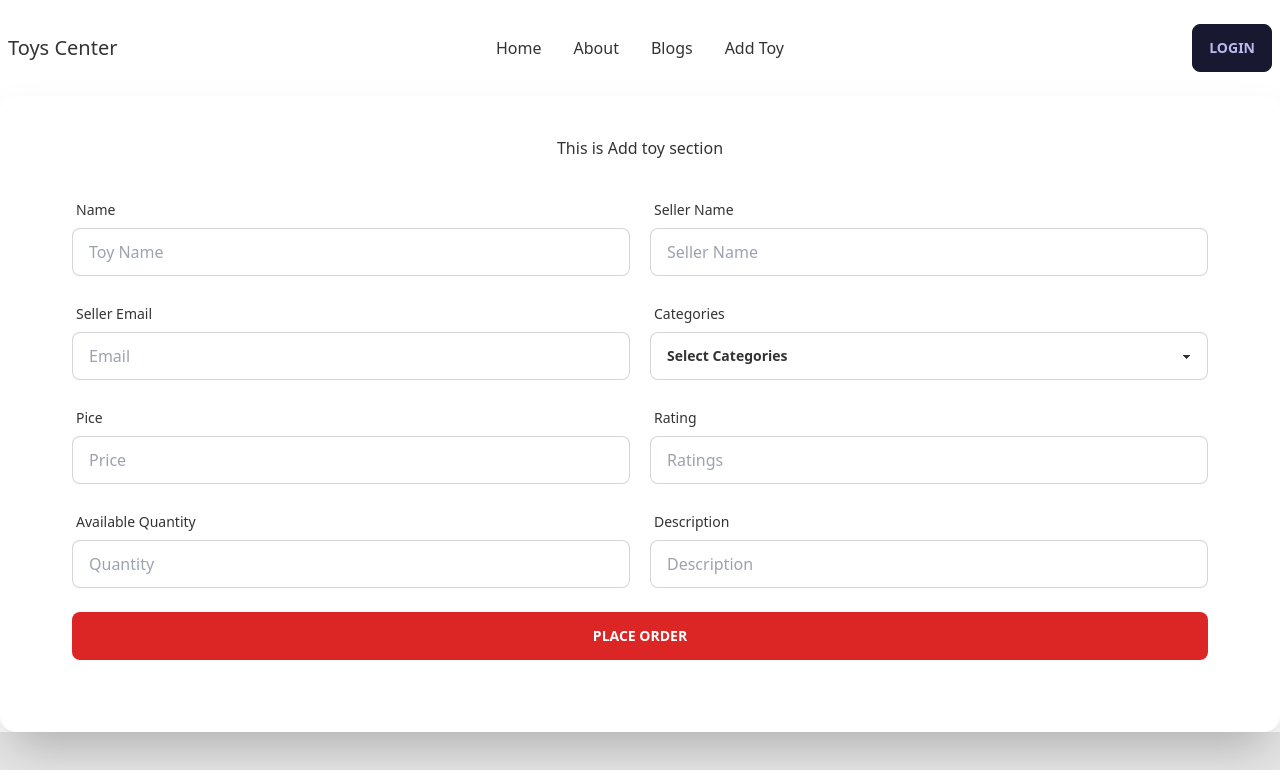
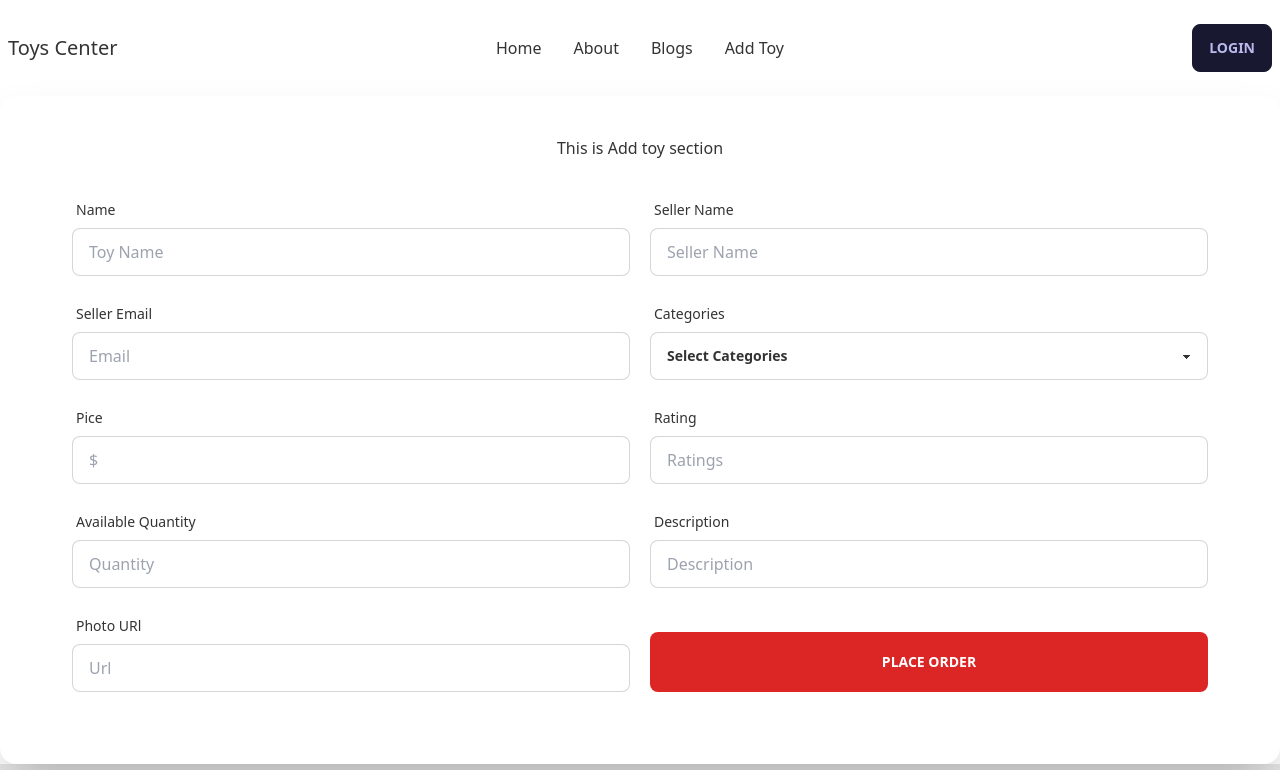
Before and after one commit to bijoymamud/Toys-Center-Client, a React (Vite) app: page /addtoy in a window 1280 px wide. Shown: the top 770 px of the page. Built offline with nearby package versions, Linux system fonts and the light colour scheme; no server answers.

Commit message:
added data to mongobd

```diff
--- a/src/Pages/AddToy/AddToy.jsx
+++ b/src/Pages/AddToy/AddToy.jsx
@@ -1,11 +1,48 @@
+import { useContext } from "react";
+import { AuthContext } from "../providers/AuthProviders";
 
 
 const AddToy = () => {
 
+  const { user } = useContext(AuthContext);
 
+  const handleToyInfoSubmit = (event) => {
+    event.preventDefault();
 
+    const form = event.target;
+    const toyName = form.toyName.value;
+    const name = form.name.value;
+    const email = user?.email;
+    const category = form.categories.value;
+    const price = form.price.value;
+    const rating = form.rating.value;
+    const quantity = form.quantity.value;
+    const description = form.description.value;
 
+    const order = {
+      customerName: name,
+      email,
+      toyName,
+      category,
+      rating,
+      price,
+      quantity,
+      description
+    }
+    console.log(order);
 
+    fetch('http://localhost:5000/toyinfo', {
+      method: "POST",
+      headers: {
+        'content-type': 'application/json'
+      },
+      body: JSON.stringify(order)
+    })
+      .then(res => res.json())
+      .then(data => {
+        console.log(data);
+      })
+  }
 
 
 
@@ -18,7 +55,7 @@ const AddToy = () => {
 
         <div className="card flex-shrink-0 w-full p-10 shadow-2xl bg-base-100">
           <h3 className="text-center">This is Add toy section</h3>
-          <form  >
+          <form onSubmit={handleToyInfoSubmit} >
             <div className="card-body  ">
               <div >
                 <div className='grid grid-cols-2 gap-5 mt-0'>
@@ -26,20 +63,20 @@ const AddToy = () => {
                     <label className="label">
                       <span className="label-text">Name</span>
                     </label>
-                    <input type="text" placeholder="Toy Name" name="name" className="input input-bordered" />
+                    <input type="text" placeholder="Toy Name" name="toyName" className="input input-bordered" />
                   </div>
                   <div className="form-control ">
                     <label className="label">
                       <span className="label-text">Seller Name</span>
                     </label>
-                    <input type="text" placeholder="Seller Name" name="name" className="input input-bordered" />
+                    <input type="text" placeholder="Seller Name" defaultValue={user?.displayName} name="name" className="input input-bordered" />
                   </div>
                   <div className="form-control ">
                     <label className="label">
                       <span className="label-text">Seller Email</span>
                     </label>
                     <input type="email" placeholder="Email"
-                      name='email' className="input input-bordered" />
+                      name='email' defaultValue={user?.email} className="input input-bordered" />
                   </div>
                   <div className="form-control w-full ">
                     <label className="label">
@@ -60,7 +97,7 @@ const AddToy = () => {
                     <label className="label">
                       <span className="label-text">Pice </span>
                     </label>
-                    <input type="number" placeholder="Price"
+                    <input type="number" placeholder="$"
                       name='price' className="input input-bordered" />
                   </div>
                   <div className="form-control ">
@@ -84,13 +121,20 @@ const AddToy = () => {
                     <input type="text"
                       name='description' placeholder="Description" className="input input-bordered" />
                   </div>
+                  <div className="form-control ">
+                    <label className="label">
+                      <span className="label-text">Photo URl</span>
+                    </label>
+                    <input type="text"
+                      name='photo' placeholder="Url" className="input input-bordered" />
+                  </div>
+
+                  <div className="form-control mt-6">
 
 
-                </div>
-                <div className="form-control mt-6">
+                    <input className="btn border-none h-full bg-red-600 text-white" type="submit" value="Place Order" />
+                  </div>
 
-
-                  <input className="btn border-none bg-red-600 text-white" type="submit" value="Place Order" />
                 </div>
 
 
```
